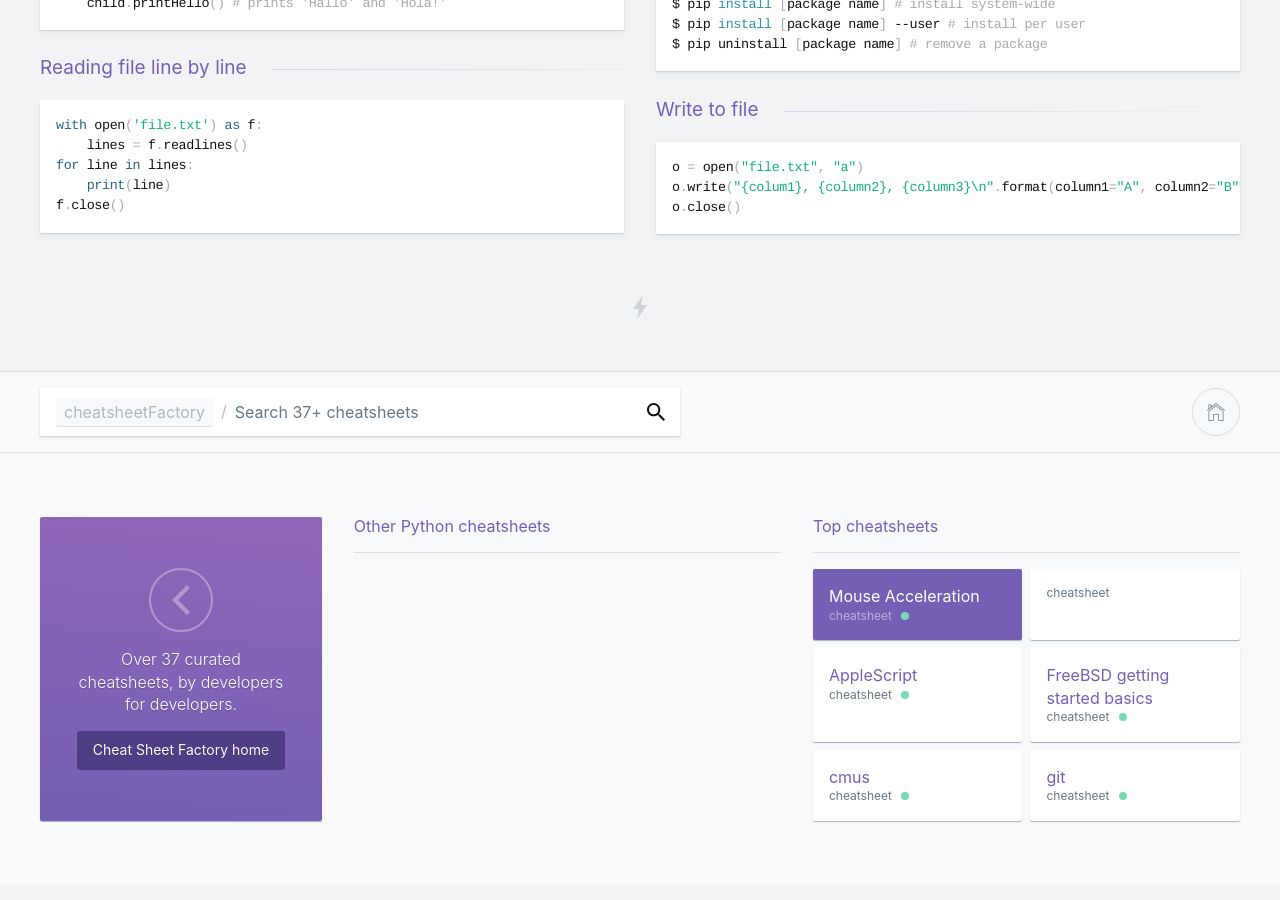
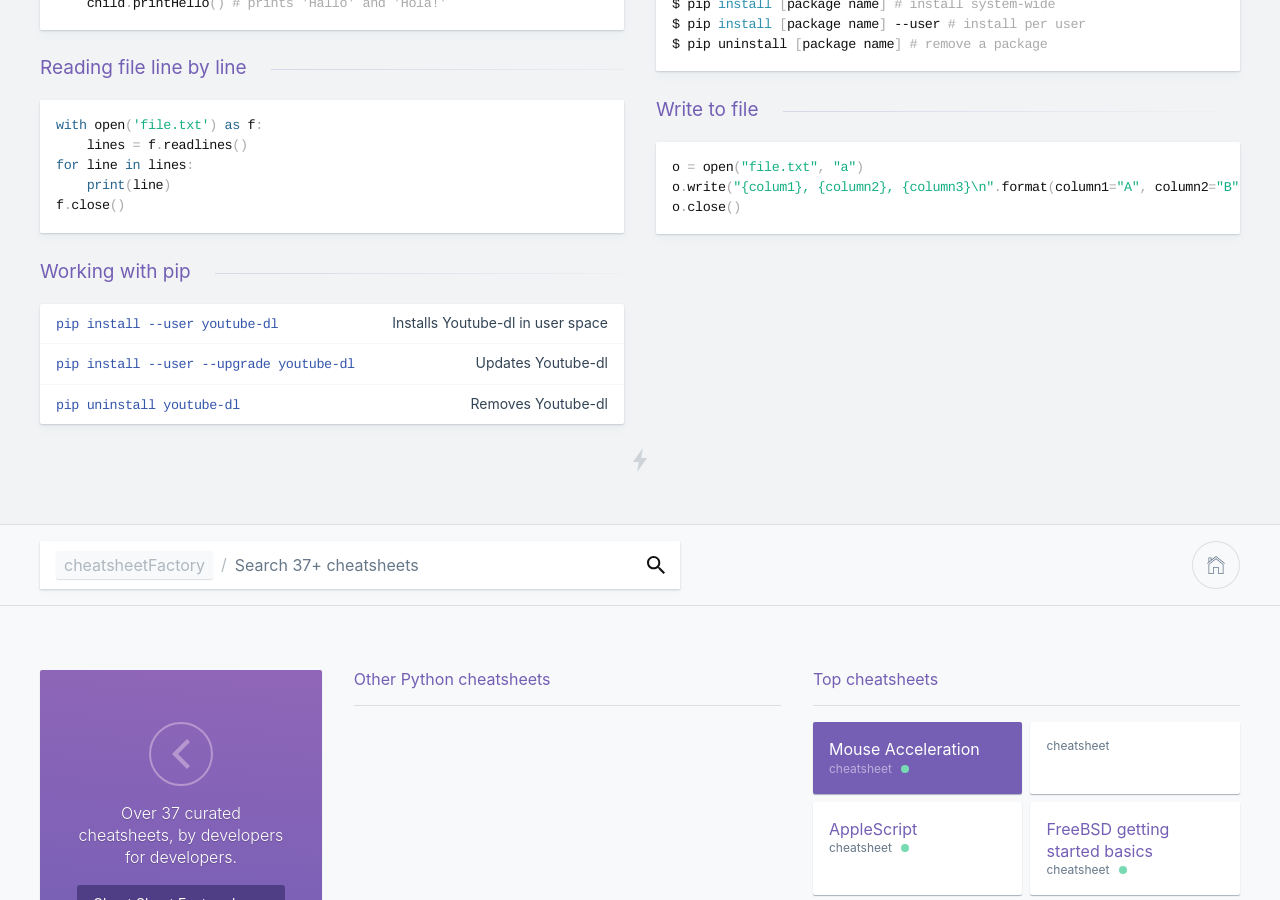
Before and after one commit to kasramp/cheat-sheet-factory, a Jekyll site: the page built from python/python.md, in a window 1280 px wide and 900 px high, scrolled down 3777 px. Built offline with Jekyll 4.4.1, drawn with Linux system fonts in a browser that asks for light colours; nearby versions of some CDN libraries.

Commit message:
Add some basic pip cheat sheets

````diff
--- a/python/python.md
+++ b/python/python.md
@@ -384,3 +384,9 @@ o = open("file.txt", "a")
 o.write("{colum1}, {column2}, {column3}\n".format(column1="A", column2="B", column3="C"))
 o.close()
 ```
+
+### Working with pip
+
+| `pip install --user youtube-dl` | Installs Youtube-dl in user space |
+| `pip install --user --upgrade youtube-dl` | Updates Youtube-dl |
+| `pip uninstall youtube-dl` | Removes Youtube-dl |
````
Also changed, not shown: other parts of python/python.md (+1 -1 lines).
